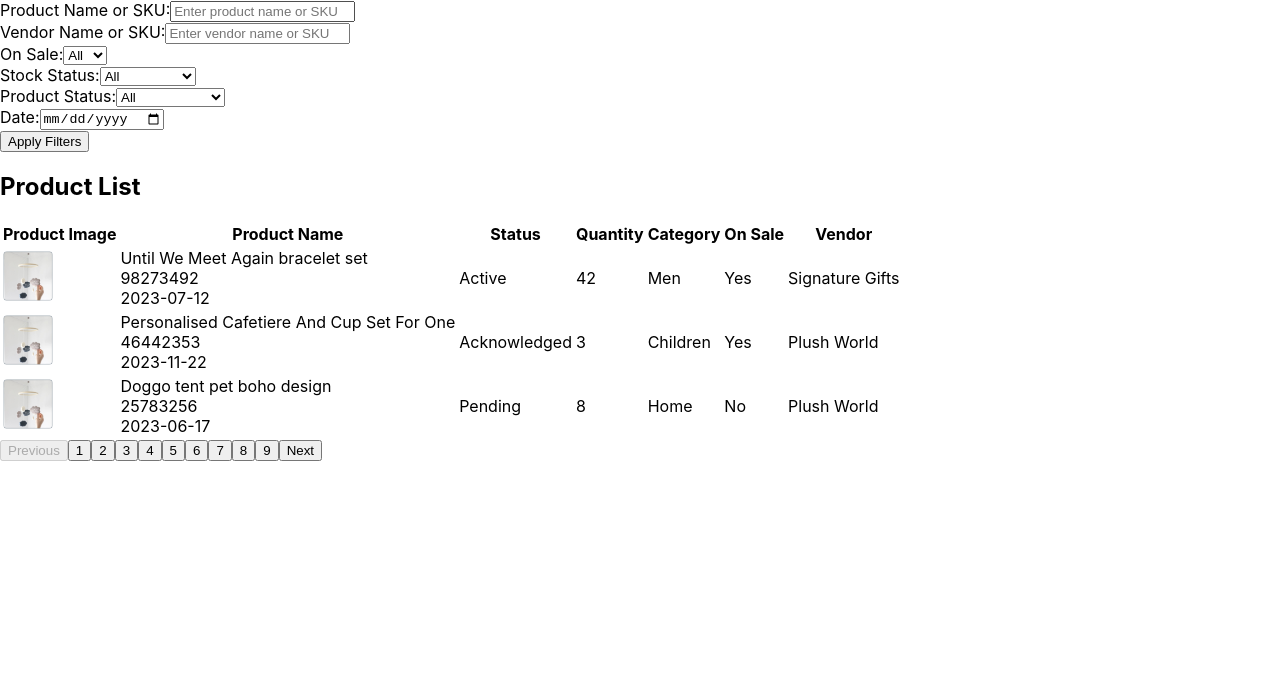
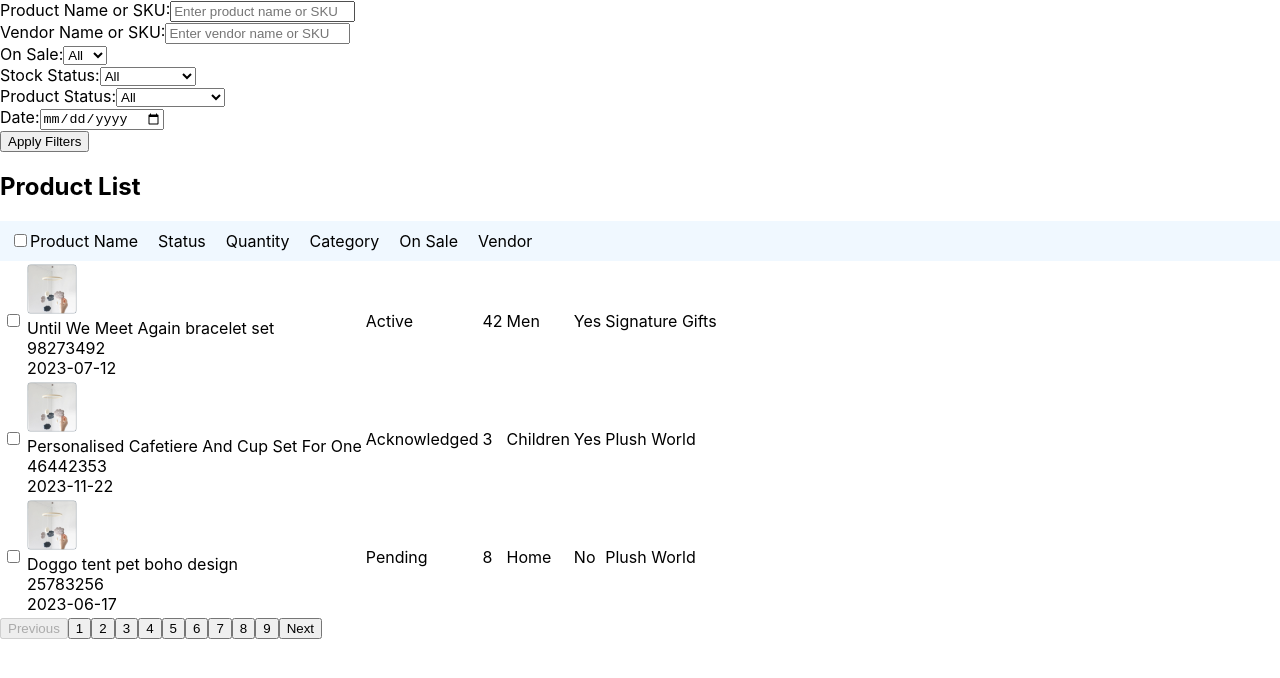
Before and after one commit to smas0900/product_search, a React (Create React App) app: page / in a window 1280 px wide. Shown: the top 678 px of the page. Built offline with nearby package versions, Linux system fonts and the light colour scheme; data requests are answered from the project's data file.

Commit message:
add checkbox & select action button

```diff
--- a/src/App.js
+++ b/src/App.js
@@ -1,14 +1,14 @@
-import React, { useState, useEffect } from 'react';
-import ProductList from './components/Products/ProductList';
-import Navbar from './components/Navigation/nav';
+import React, { useState, useEffect } from "react";
+import ProductList from "./components/Products/ProductList";
+import Navbar from "./components/Navigation/nav";
 
 const App = () => {
-  const [productQuery, setProductQuery] = useState('');
-  const [vendorQuery, setVendorQuery] = useState('');
-  const [onSale, setOnSale] = useState('');
-  const [stockStatus, setStockStatus] = useState('');
-  const [productStatus, setProductStatus] = useState('');
-  const [dateFilter, setDateFilter] = useState('');
+  const [productQuery, setProductQuery] = useState("");
+  const [vendorQuery, setVendorQuery] = useState("");
+  const [onSale, setOnSale] = useState("");
+  const [stockStatus, setStockStatus] = useState("");
+  const [productStatus, setProductStatus] = useState("");
+  const [dateFilter, setDateFilter] = useState("");
   const [products, setProducts] = useState([]);
   const [filteredProducts, setFilteredProducts] = useState([]);
   const [filtersApplied, setFiltersApplied] = useState(false);
@@ -24,12 +24,12 @@ const App = () => {
   useEffect(() => {
     const fetchProducts = async () => {
       try {
-        const response = await fetch('http://localhost:5000/products');
+        const response = await fetch("http://localhost:5000/products");
         const data = await response.json();
         setProducts(data);
         setFilteredProducts(data); // Initially, no filters applied
       } catch (error) {
-        console.error('Error fetching products:', error);
+        console.error("Error fetching products:", error);
       }
     };
     fetchProducts();
@@ -42,35 +42,40 @@ const App = () => {
     let filtered = [...products];
 
     if (productQuery) {
-      filtered = filtered.filter(product =>
-        product.name.toLowerCase().includes(productQuery.toLowerCase()) ||
-        product.sku.toLowerCase().includes(productQuery.toLowerCase())
+      filtered = filtered.filter(
+        (product) =>
+          product.name.toLowerCase().includes(productQuery.toLowerCase()) ||
+          product.sku.toLowerCase().includes(productQuery.toLowerCase())
       );
     }
 
     if (vendorQuery) {
-      filtered = filtered.filter(product =>
-        product.vendor.toLowerCase().includes(vendorQuery.toLowerCase())
+      filtered = filtered.filter(
+        (product) =>
+          product.vendor.toLowerCase().includes(vendorQuery.toLowerCase()) ||
+          product.sku.toLowerCase().includes(vendorQuery.toLowerCase())
       );
     }
 
     if (onSale) {
-      filtered = filtered.filter(product => product.onSale === (onSale === 'yes'));
+      filtered = filtered.filter(
+        (product) => product.onSale === (onSale === "yes")
+      );
     }
 
     if (stockStatus) {
-      filtered = filtered.filter(product =>
-        stockStatus === 'in_stock' ? product.qty > 0 : product.qty === 0
+      filtered = filtered.filter((product) =>
+        stockStatus === "in_stock" ? product.qty > 0 : product.qty === 0
       );
     }
 
     if (productStatus) {
-      filtered = filtered.filter(product => product.status === productStatus);
+      filtered = filtered.filter((product) => product.status === productStatus);
     }
 
     if (dateFilter) {
       filtered = filtered.filter(
-        product =>
+        (product) =>
           new Date(product.date).toLocaleDateString() ===
           new Date(dateFilter).toLocaleDateString()
       );
@@ -79,16 +84,25 @@ const App = () => {
     setFilteredProducts(filtered);
     setFiltersApplied(true); // Mark filters as applied
     setCurrentPage(1); // Reset to the first page whenever filters are applied
-  }, [applyFiltersFlag, productQuery, vendorQuery, onSale, stockStatus, productStatus, dateFilter, products]);
+  }, [
+    applyFiltersFlag,
+    productQuery,
+    vendorQuery,
+    onSale,
+    stockStatus,
+    productStatus,
+    dateFilter,
+    products,
+  ]);
 
   // Clear all filters
   const clearFilters = () => {
-    setProductQuery('');
-    setVendorQuery('');
-    setOnSale('');
-    setStockStatus('');
-    setProductStatus('');
-    setDateFilter('');
+    setProductQuery("");
+    setVendorQuery("");
+    setOnSale("");
+    setStockStatus("");
+    setProductStatus("");
+    setDateFilter("");
     setFilteredProducts(products); // Reset to the original product list
     setCurrentPage(1);
     setFiltersApplied(false); // Reset filters applied state
@@ -98,23 +112,23 @@ const App = () => {
   // Remove individual filter and let useEffect handle reapplying filters
   const removeFilter = (filterType) => {
     switch (filterType) {
-      case 'productQuery':
-        setProductQuery('');
+      case "productQuery":
+        setProductQuery("");
         break;
-      case 'vendorQuery':
-        setVendorQuery('');
+      case "vendorQuery":
+        setVendorQuery("");
         break;
-      case 'onSale':
-        setOnSale('');
+      case "onSale":
+        setOnSale("");
         break;
-      case 'stockStatus':
-        setStockStatus('');
+      case "stockStatus":
+        setStockStatus("");
         break;
-      case 'productStatus':
-        setProductStatus('');
+      case "productStatus":
+        setProductStatus("");
         break;
-      case 'dateFilter':
-        setDateFilter('');
+      case "dateFilter":
+        setDateFilter("");
         break;
       default:
         break;
@@ -149,8 +163,8 @@ const App = () => {
     if (productQuery) {
       filters.push(
         <span key="productQuery">
-          Product: {productQuery}{' '}
-          <button onClick={() => removeFilter('productQuery')}>X</button>
+          Product: {productQuery}{" "}
+          <button onClick={() => removeFilter("productQuery")}>X</button>
         </span>
       );
     }
@@ -158,8 +172,8 @@ const App = () => {
     if (vendorQuery) {
       filters.push(
         <span key="vendorQuery">
-          Vendor: {vendorQuery}{' '}
-          <button onClick={() => removeFilter('vendorQuery')}>X</button>
+          Vendor: {vendorQuery}{" "}
+          <button onClick={() => removeFilter("vendorQuery")}>X</button>
         </span>
       );
     }
@@ -167,8 +181,8 @@ const App = () => {
     if (onSale) {
       filters.push(
         <span key="onSale">
-          On Sale: {onSale === 'yes' ? 'Yes' : 'No'}{' '}
-          <button onClick={() => removeFilter('onSale')}>X</button>
+          On Sale: {onSale === "yes" ? "Yes" : "No"}{" "}
+          <button onClick={() => removeFilter("onSale")}>X</button>
         </span>
       );
     }
@@ -176,8 +190,9 @@ const App = () => {
     if (stockStatus) {
       filters.push(
         <span key="stockStatus">
-          Stock Status: {stockStatus === 'in_stock' ? 'In Stock' : 'Out of Stock'}{' '}
-          <button onClick={() => removeFilter('stockStatus')}>X</button>
+          Stock Status:{" "}
+          {stockStatus === "in_stock" ? "In Stock" : "Out of Stock"}{" "}
+          <button onClick={() => removeFilter("stockStatus")}>X</button>
         </span>
       );
     }
@@ -185,8 +200,8 @@ const App = () => {
     if (productStatus) {
       filters.push(
         <span key="productStatus">
-          Product Status: {productStatus}{' '}
-          <button onClick={() => removeFilter('productStatus')}>X</button>
+          Product Status: {productStatus}{" "}
+          <button onClick={() => removeFilter("productStatus")}>X</button>
         </span>
       );
     }
@@ -194,8 +209,8 @@ const App = () => {
     if (dateFilter) {
       filters.push(
         <span key="dateFilter">
-          Date: {new Date(dateFilter).toLocaleDateString()}{' '}
-          <button onClick={() => removeFilter('dateFilter')}>X</button>
+          Date: {new Date(dateFilter).toLocaleDateString()}{" "}
+          <button onClick={() => removeFilter("dateFilter")}>X</button>
         </span>
       );
     }
@@ -244,7 +259,7 @@ const App = () => {
           <button
             key={number}
             onClick={() => changePage(number)}
-            className={number === currentPage ? 'active' : ''}
+            className={number === currentPage ? "active" : ""}
           >
             {number}
           </button>
--- a/src/components/Products/ProductList.css
+++ b/src/components/Products/ProductList.css
@@ -24,3 +24,24 @@
     background-color: #f8d7da;
     color: #721c24;
   }
+
+  .table-header {
+    display: flex;
+    align-items: center;
+    padding: 10px;
+    background-color: #f0f8ff;
+  }
+
+  .selection-header, .table-headers {
+    display: flex;
+    align-items: center;
+    gap: 20px;
+  }
+
+  .dropdown-button {
+    background-color: #007bff;
+    color: #fff;
+    border: none;
+    padding: 5px 10px;
+    cursor: pointer;
+  }
--- a/src/components/Products/ProductList.js
+++ b/src/components/Products/ProductList.js
@@ -1,30 +1,86 @@
-import React from 'react';
-import "./ProductList.css";
+import React, { useState, useEffect } from 'react';
+import './ProductList.css';
 
 const ProductList = ({ products }) => {
+  const [selectedProducts, setSelectedProducts] = useState([]);
+  const [selectMode, setSelectMode] = useState(false);
+
+  // Update select mode when selectedProducts changes
+  useEffect(() => {
+    setSelectMode(selectedProducts.length > 0);
+  }, [selectedProducts]);
+
+  // Handle individual checkbox toggle
+  const handleCheckboxChange = (sku) => {
+    setSelectedProducts((prevSelected) => {
+      if (prevSelected.includes(sku)) {
+        return prevSelected.filter(item => item !== sku); // Unselect product
+      } else {
+        return [...prevSelected, sku]; // Select product
+      }
+    });
+  };
+
+  // Handle 'Select All' checkbox toggle
+  const handleSelectAllChange = (event) => {
+    if (event.target.checked) {
+      setSelectedProducts(products.map(product => product.sku)); // Select all
+    } else {
+      setSelectedProducts([]); // Deselect all
+    }
+  };
+
   return (
     <div className="product-list">
       <h2>Product List</h2>
+
+      {/* Show dropdown button if any product is selected */}
+      <div className="table-header">
+        <input
+          type="checkbox"
+          checked={selectedProducts.length === products.length}
+          onChange={handleSelectAllChange}
+        />
+
+        {selectMode ? (
+          <div className="selection-header">
+            <span>{selectedProducts.length} Item{selectedProducts.length > 1 ? 's' : ''} Selected</span>
+            <button className="dropdown-button">Select Action ▼</button>
+          </div>
+        ) : (
+          // Display regular table headers when no items are selected
+          <div className="table-headers">
+            <span>Product Name</span>
+            <span>Status</span>
+            <span>Quantity</span>
+            <span>Category</span>
+            <span>On Sale</span>
+            <span>Vendor</span>
+          </div>
+        )}
+      </div>
+
+      {/* Product list remains visible regardless of selection mode */}
       <table className="table table-bordered table-striped">
-        <thead>
-          <tr>
-            <th>Product Image</th>
-            <th>Product Name</th>
-            <th>Status</th>
-            <th>Quantity</th>
-            <th>Category</th>
-            <th>On Sale</th>
-            <th>Vendor</th>
-          </tr>
-        </thead>
         <tbody>
           {products.length > 0 ? (
             products.map((product) => (
               <tr key={product.sku}>
                 <td>
-                  <img src={product.image} alt={product.sku} style={{ width: '50px' }} />
+                  <input
+                    type="checkbox"
+                    checked={selectedProducts.includes(product.sku)}
+                    onChange={() => handleCheckboxChange(product.sku)}
+                  />
                 </td>
-                <td>{product.name}<div className='as'>{product.sku}</div><div className='product-date'>{product.date}</div></td>
+                <td>
+                  <div>
+                    <img src={product.image} alt={product.sku} style={{ width: '50px' }} />
+                  </div>
+                  <div>{product.name}</div>
+                  <div className="as">{product.sku}</div>
+                  <div className="product-date">{product.date}</div>
+                </td>
                 <td>{product.status}</td>
                 <td>{product.qty}</td>
                 <td>{product.category}</td>
```
